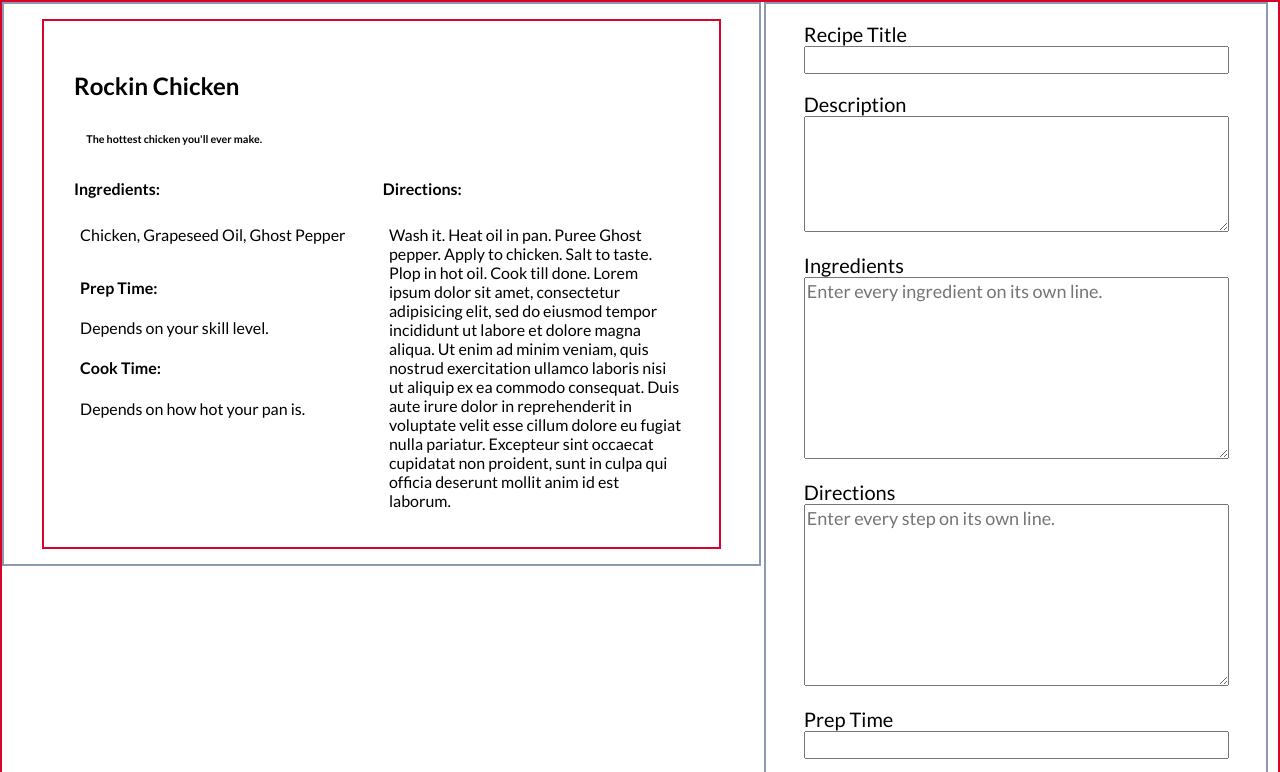
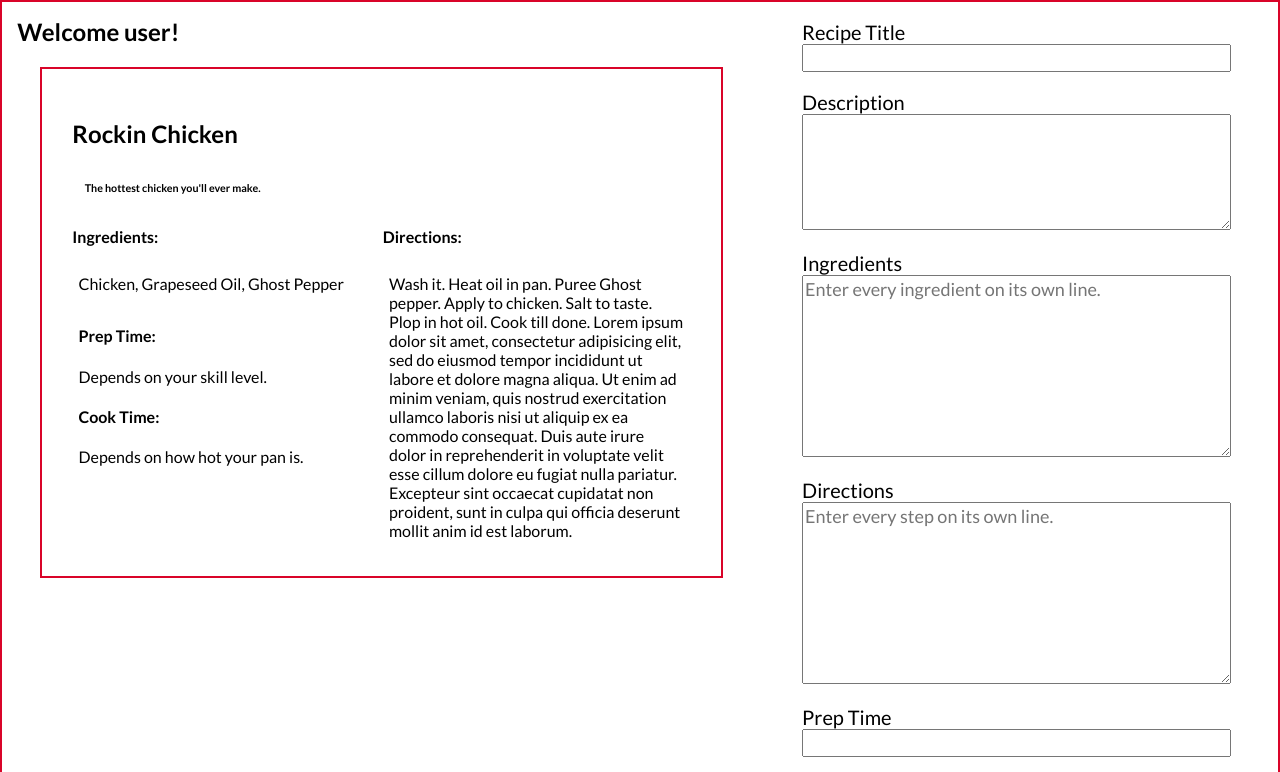
Before and after one commit to jlock64/bettyCrockpot, a website: page index.html in a window 1280 px wide. Shown: the top 772 px of the page. Drawn offline with Linux system fonts and the light colour scheme.

Commit message:
added username to dashboard

```diff
--- a/_dashboard.scss
+++ b/_dashboard.scss
@@ -4,8 +4,16 @@ div.profileContent {
   display: inline-block;
   margin: 0;
   padding: 0;
-  border: 2px solid $color2;
+  // border: 2px solid $color2;
   vertical-align: top;
+  div.userCard {
+    height: 50px;
+    width: 100%;
+    padding: 2%;
+    h1 {
+      margin: 0;
+    }
+  }
 }
 div.recipeForm {
   width: 39.5%;
@@ -13,7 +21,7 @@ div.recipeForm {
   display: inline-block;
   margin: 0;
   padding: 0;
-  border: 2px solid $color2;
+  // border: 2px solid $color2;
   vertical-align: top;
 }
 form.newRecipe {
--- a/index.html
+++ b/index.html
@@ -91,7 +91,11 @@
 
           <div class="profileContent">
 
+            <div class="userCard">
+              <h1>Welcome user!</h1>
+            </div>
 
+            <div class="articleWrapper">
               <article class="recipeCard">
                 <div class="title">
                   <h2>Rockin Chicken</h2>
@@ -116,6 +120,7 @@
                     </div>
                 </div>
               </article>
+            </div>
 
 
           </div>
--- a/main.css
+++ b/main.css
@@ -88,8 +88,13 @@ div.profileContent {
   display: inline-block;
   margin: 0;
   padding: 0;
-  border: 2px solid #8d99ae;
   vertical-align: top; }
+  div.profileContent div.userCard {
+    height: 50px;
+    width: 100%;
+    padding: 2%; }
+    div.profileContent div.userCard h1 {
+      margin: 0; }
 
 div.recipeForm {
   width: 39.5%;
@@ -97,7 +102,6 @@ div.recipeForm {
   display: inline-block;
   margin: 0;
   padding: 0;
-  border: 2px solid #8d99ae;
   vertical-align: top; }
 
 form.newRecipe {
```
Also changed, not shown: _templates.js (+6 -1 lines). Lines whose indentation alone changed are shown as unchanged.
